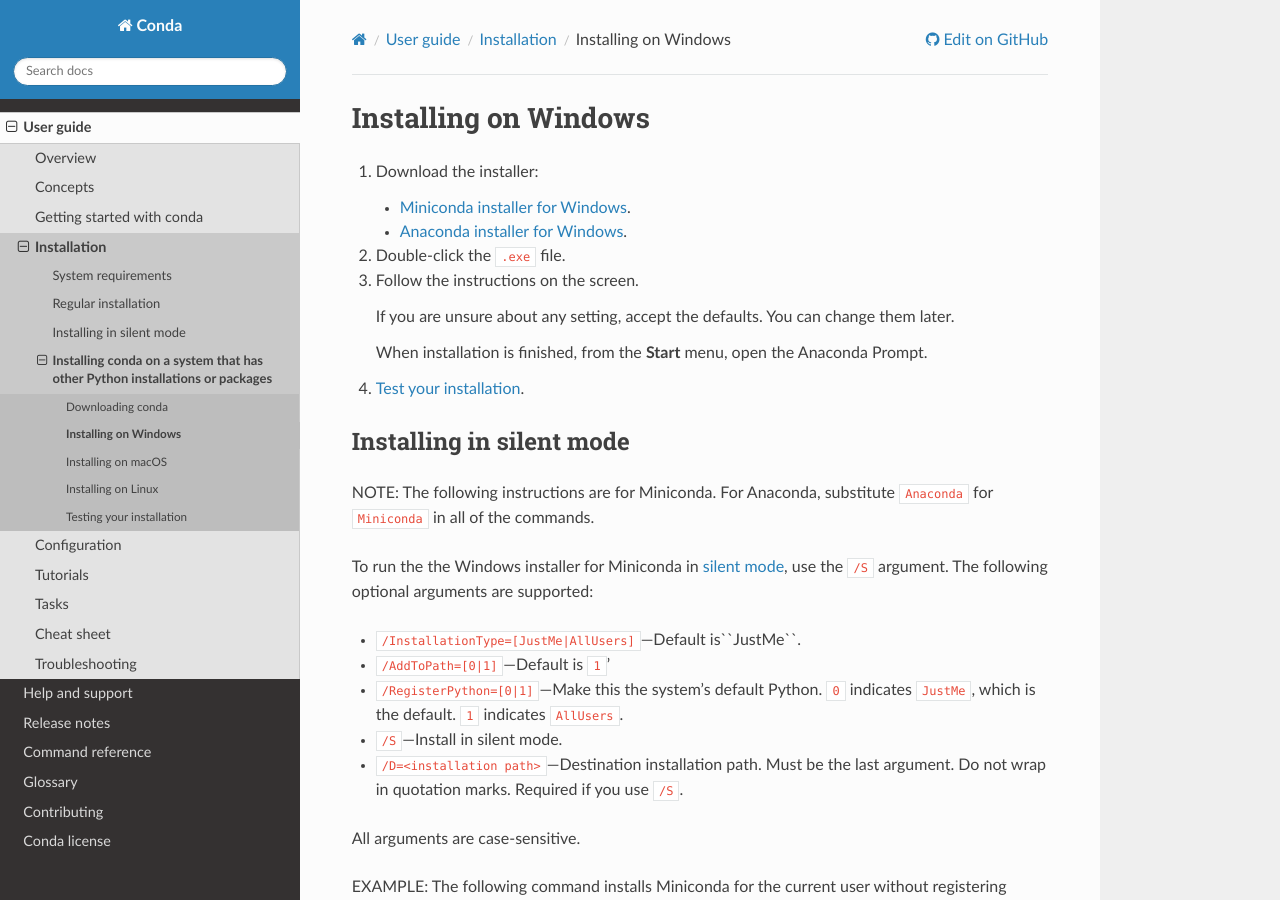
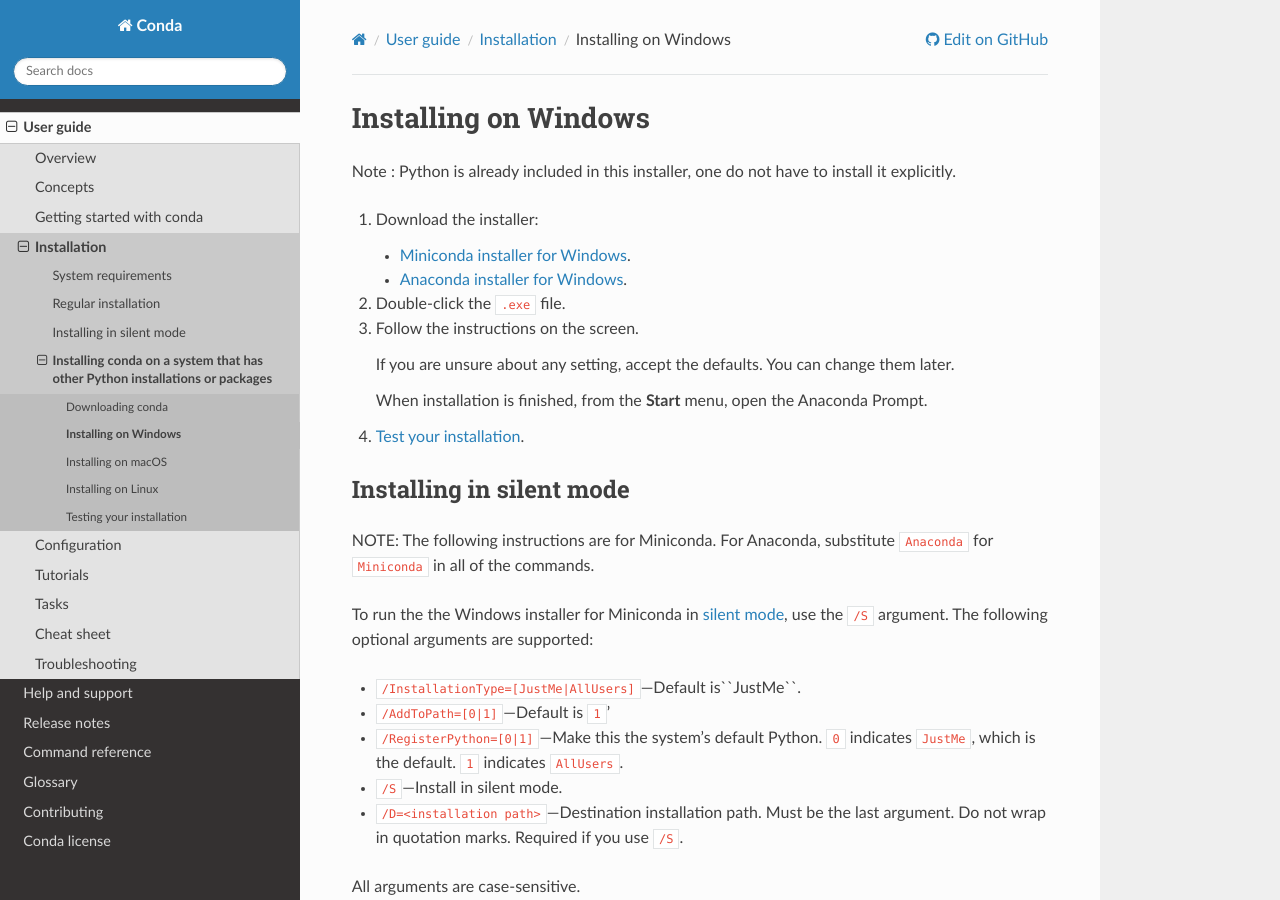
Before and after one commit to conda/conda-docs, a Sphinx documentation site: the page built from docs/source/user-guide/install/windows.rst, in a window 1280 px wide and 900 px high. Built offline with Sphinx 7.4.7 and the Read the Docs theme 2.0.0, drawn with Linux system fonts in a browser that asks for light colours.

Commit message:
prerequisite note added

```diff
--- a/docs/source/user-guide/install/windows.rst
+++ b/docs/source/user-guide/install/windows.rst
@@ -1,6 +1,8 @@
 =====================
 Installing on Windows
 =====================
+
+Note : Python is already included in this installer, one do not have to install it explicitly.
 
 #. Download the installer:
 
```
